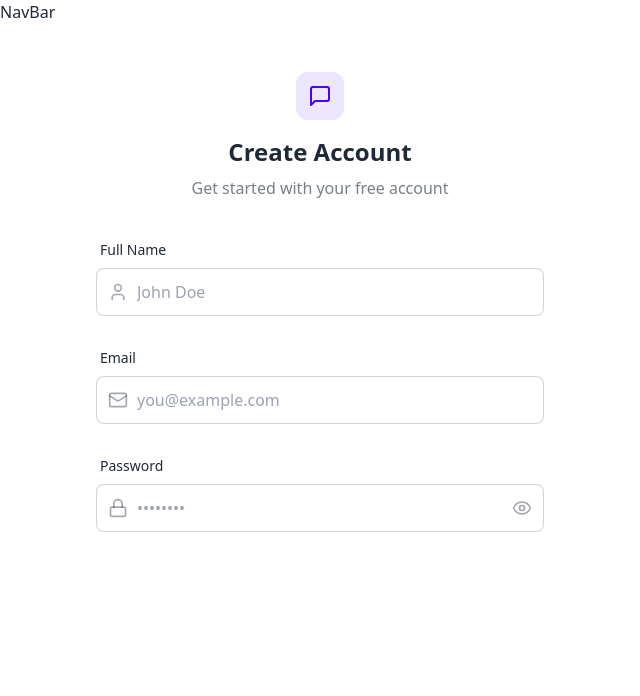
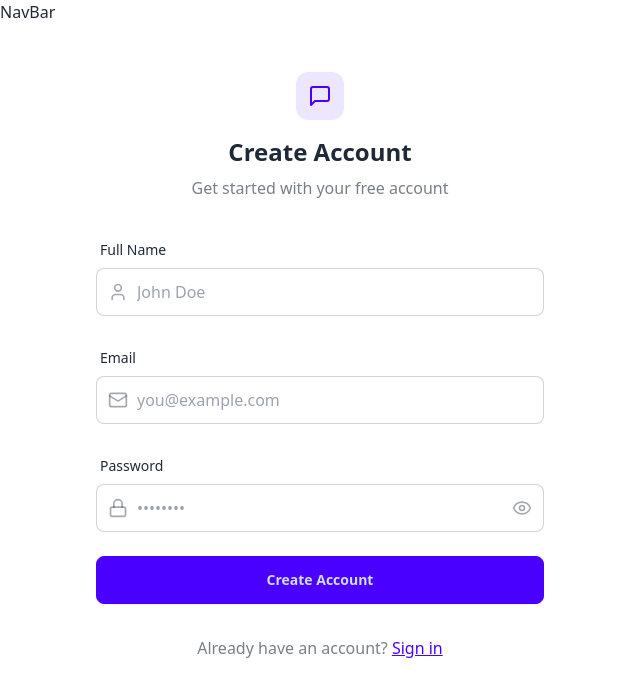
Before and after one commit to Hugo-Alonso/chat-app, a React (Vite) app in the folder frontend/: page /signup in a window 1280 px wide. Shown: the top 696 px of the page, without its empty margins (0-640 px from the left). Built offline with nearby package versions, Linux system fonts and the light colour scheme; no server answers.

Commit message:
login page done

```diff
--- a/frontend/src/pages/SignUpPage.jsx
+++ b/frontend/src/pages/SignUpPage.jsx
@@ -1,6 +1,7 @@
 import { useState } from "react"
 import { useAuthStore } from "../store/useAuthStore";
-import { Eye, EyeOff, Mail, MessageSquare, User, Lock } from "lucide-react";
+import { Eye, EyeOff, Mail, MessageSquare, User, Lock, Loader2 } from "lucide-react";
+import { Link } from "react-router-dom";
 
 
 const SignUpPage = () => {
@@ -107,8 +108,26 @@ const SignUpPage = () => {
                   </div>
                 </div>
 
+                <button type="submit" className="btn btn-primary w-full" disabled={isSigningUp}>
+                  {isSigningUp ? (
+                    <>
+                      <Loader2 className="size-5 animate-spin" />
+                      Loading...
+                    </>
+                  ) : (
+                    "Create Account"
+                  )}
+                </button>
+            </form>
 
-            </form>
+            <div className="text-center">
+            <p className="text-base-content/60">
+              Already have an account?{" "}
+              <Link to="/login" className="link link-primary">
+                Sign in
+              </Link>
+            </p>
+          </div>
 
         </div>
       </div>
```
